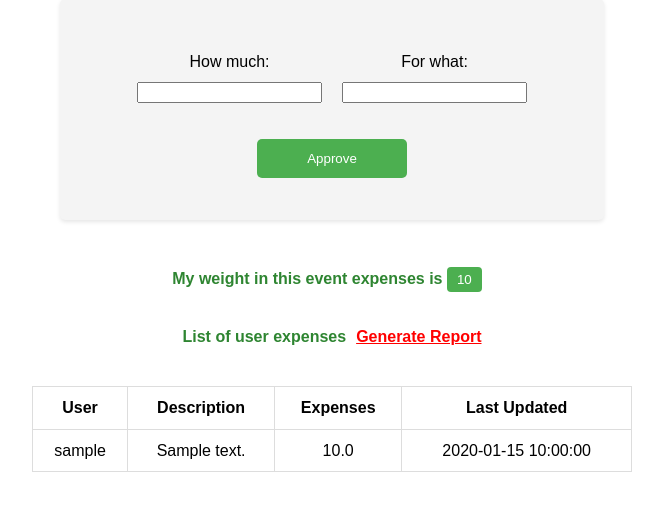
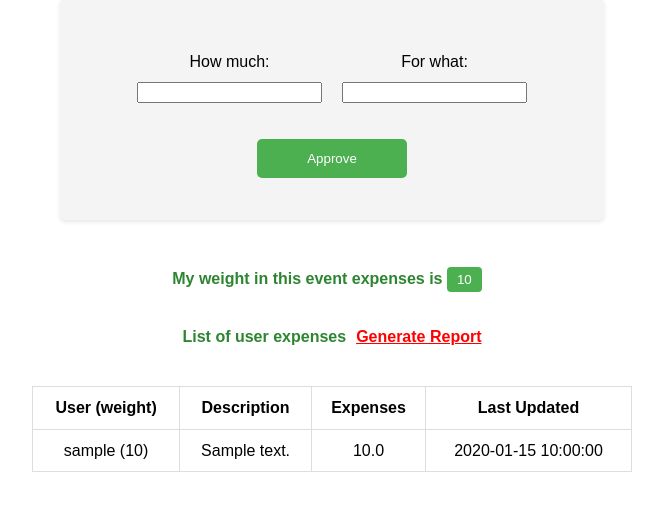
Before and after one commit to ayael01/champay, a Flask app: page /group_expenses/1 in a window 1280 px wide. Shown: the part 230-741 px from the top of the page, without its empty margins (308-971 px from the left). Run offline with Flask 3, Linux system fonts and the light colour scheme; the visitor is signed in with stand-in values (Sample User, id 1); tables that the repository leaves empty hold one stand-in row (values such as "Sample post").

Commit message:
Show weight in table

```diff
--- a/app.py
+++ b/app.py
@@ -268,12 +268,14 @@ def group_expenses(group_id):
 
     for expense in group_expenses:
         expense_owner = User.query.filter_by(id=expense.user_id).first()
+        member_weight = GroupMember.query.filter_by(group_id=group_id, user_id=expense.user_id).first().weight
         group_expenses_list.append({
-            "user": expense_owner.username,
+            "user": f"{expense_owner.username} ({member_weight})",
             "description": expense.description,
             "expenses": expense.amount,
             "last_updated": expense.last_updated
         })
+
 
     # Check if all expenses are updated for the group
     all_expenses_updated = are_all_expenses_updated(group_id)
--- a/templates/group_expenses.html
+++ b/templates/group_expenses.html
@@ -71,7 +71,7 @@
             <table class="center-table">
                 <thead>
                     <tr>
-                        <th>User</th>
+                        <th>User (weight)</th>
                         <th>Description</th>
                         <th>Expenses</th>
                         <th>Last Updated</th>
```
